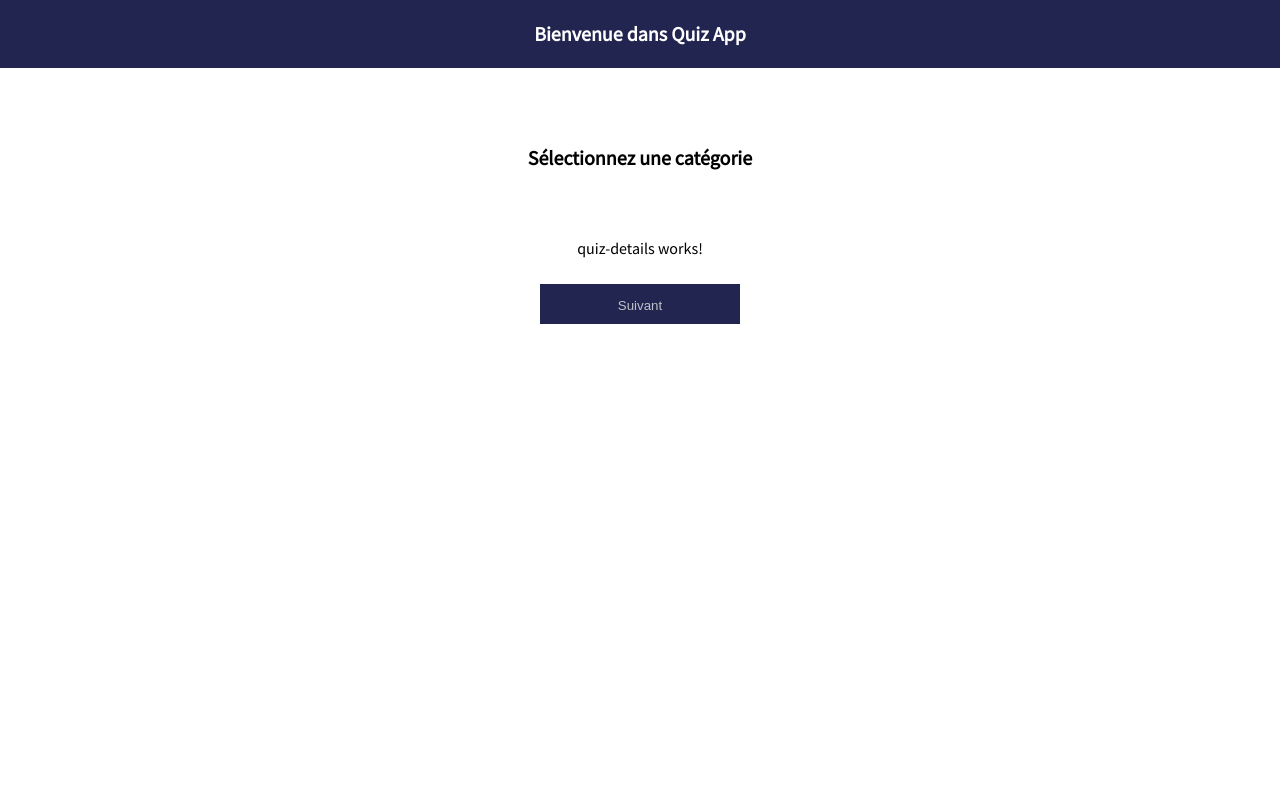
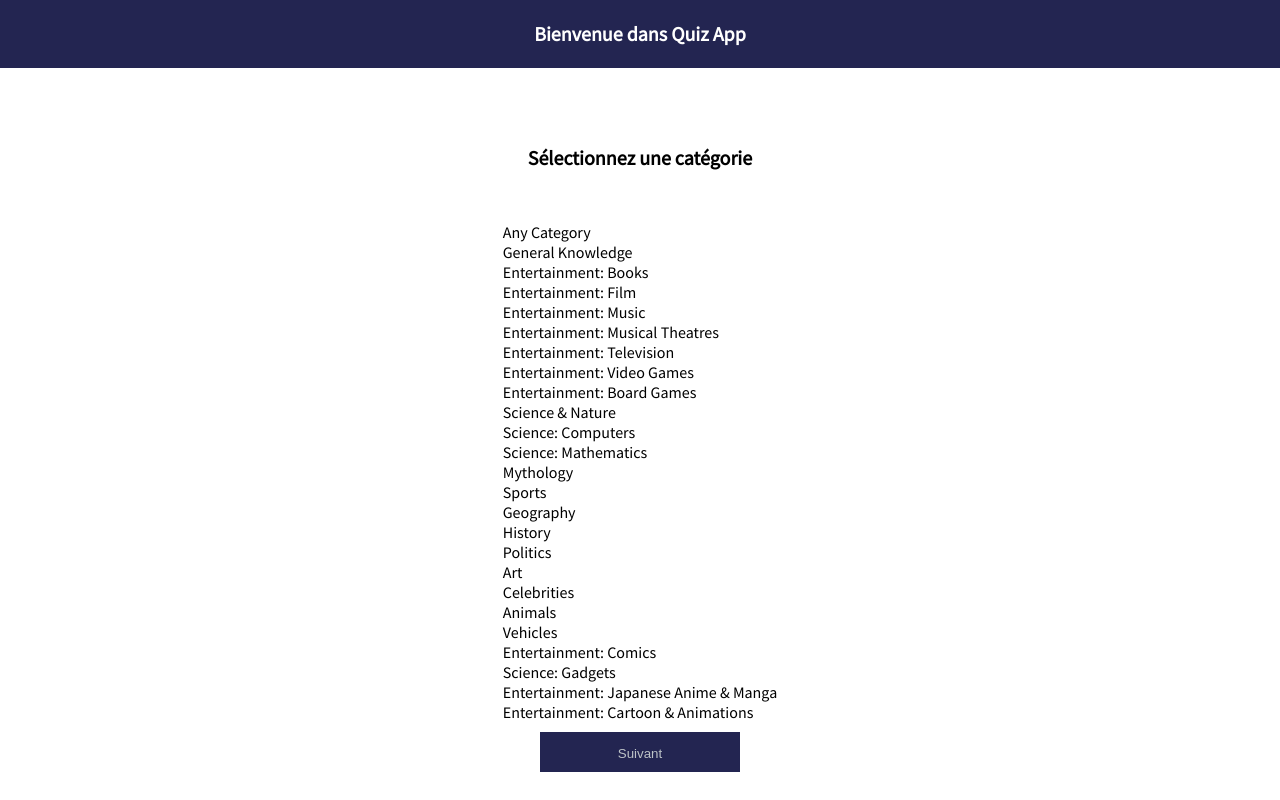
Before and after one commit to Mamadou-Bobo/quiz-app, an Angular app: page / in a window 1280 px wide. Built offline with nearby package versions, Linux system fonts and the light colour scheme.

Commit message:
ajout d'un id pour chaque catégorie et des méthodes permettant de récupérer l'index d'une catégorie et de changer la couleur de fond de la catégorie

```diff
--- a/src/app/quiz-details/quiz-details.component.html
+++ b/src/app/quiz-details/quiz-details.component.html
@@ -1 +1,5 @@
-<p>quiz-details works!</p>
+<div class="content">
+    <div *ngFor="let quiz of quizCategorie; index as i">
+        <div id="{{ 'element' + i }}" (click)="setCategoryBackgroundColor(i)" (click)="getCategoryIndex(i)" class="item">{{quiz.name}}</div>
+    </div>
+</div>
```
